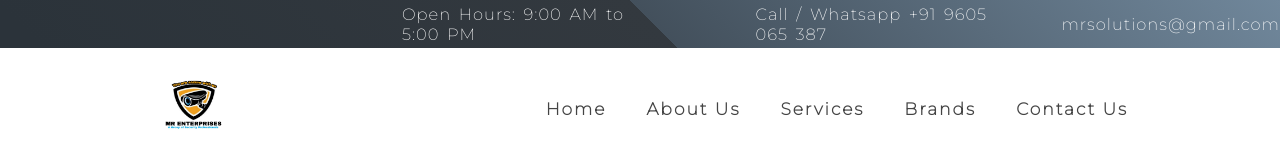
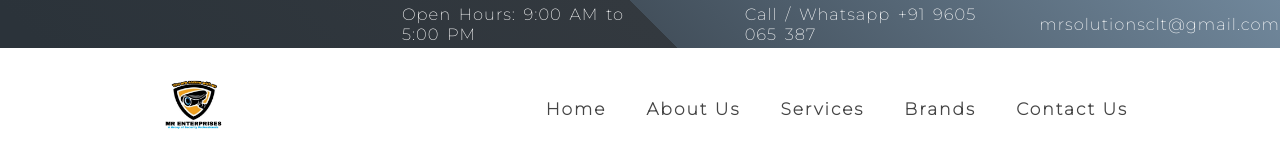
Before and after one commit to amarjeetprasad/mrsecuritysolutions, a React (Create React App) app: page / in a window 1280 px wide. Shown: the top 160 px of the page. Built offline with nearby package versions, Linux system fonts and the light colour scheme; a web font is replaced by a local one.

Commit message:
other commit

```diff
--- a/src/components/Footer/Footer.jsx
+++ b/src/components/Footer/Footer.jsx
@@ -40,7 +40,7 @@ function Footer() {
         </div>
         <div className="list">
           <MdEmail className="icon" style={{color:"#fce8e6"}}/>
-          <p>mrsolutions@gmail.com</p>
+          <p>mrsolutionsclt@gmail.com</p>
         </div>
         <div className="list">
           <ImLocation className="icon" />
--- a/src/components/TopHeader/TopHeader.jsx
+++ b/src/components/TopHeader/TopHeader.jsx
@@ -5,7 +5,7 @@ function TopHeader() {
     <div className="TopHeader_container">
       <p>Open Hours: 9:00 AM to 5:00 PM</p>
       <p>Call / Whatsapp +91 9605 065 387</p>
-      <p>mrsolutions@gmail.com</p>
+      <p>mrsolutionsclt@gmail.com</p>
     </div>
   );
 }
```
